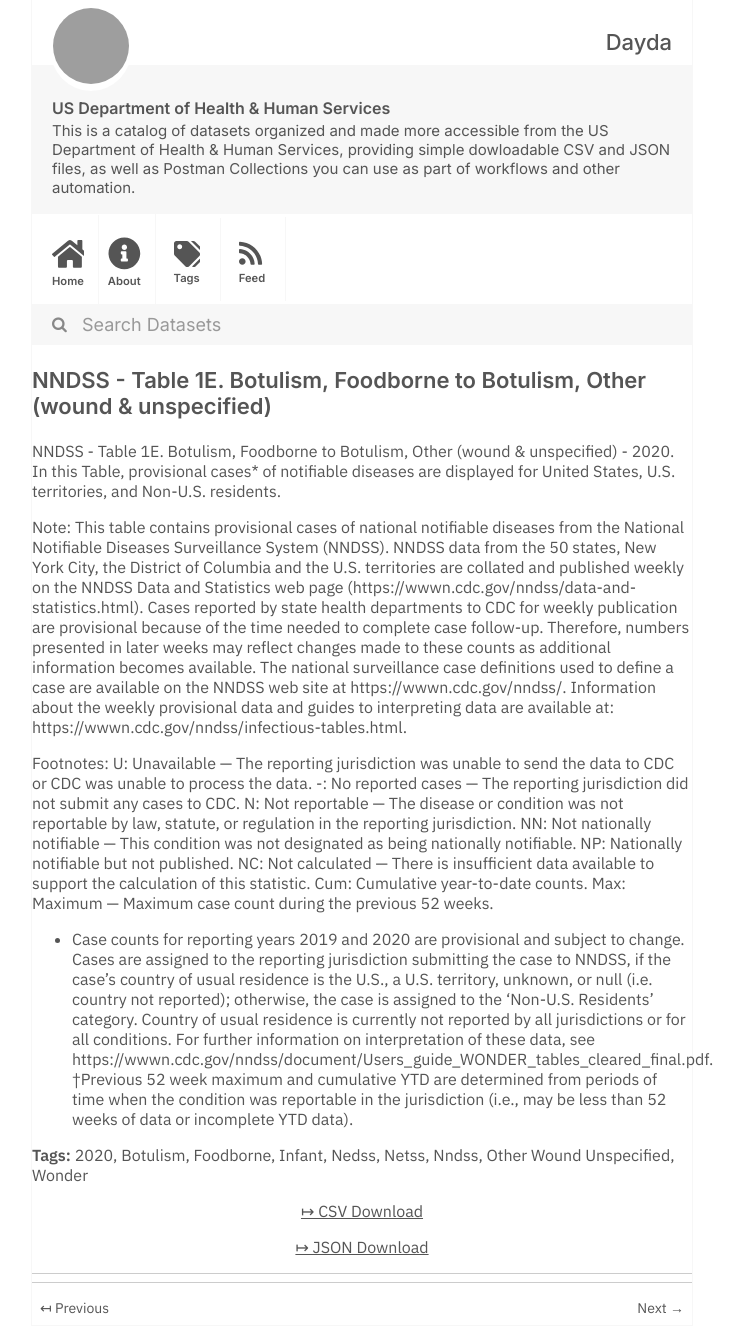
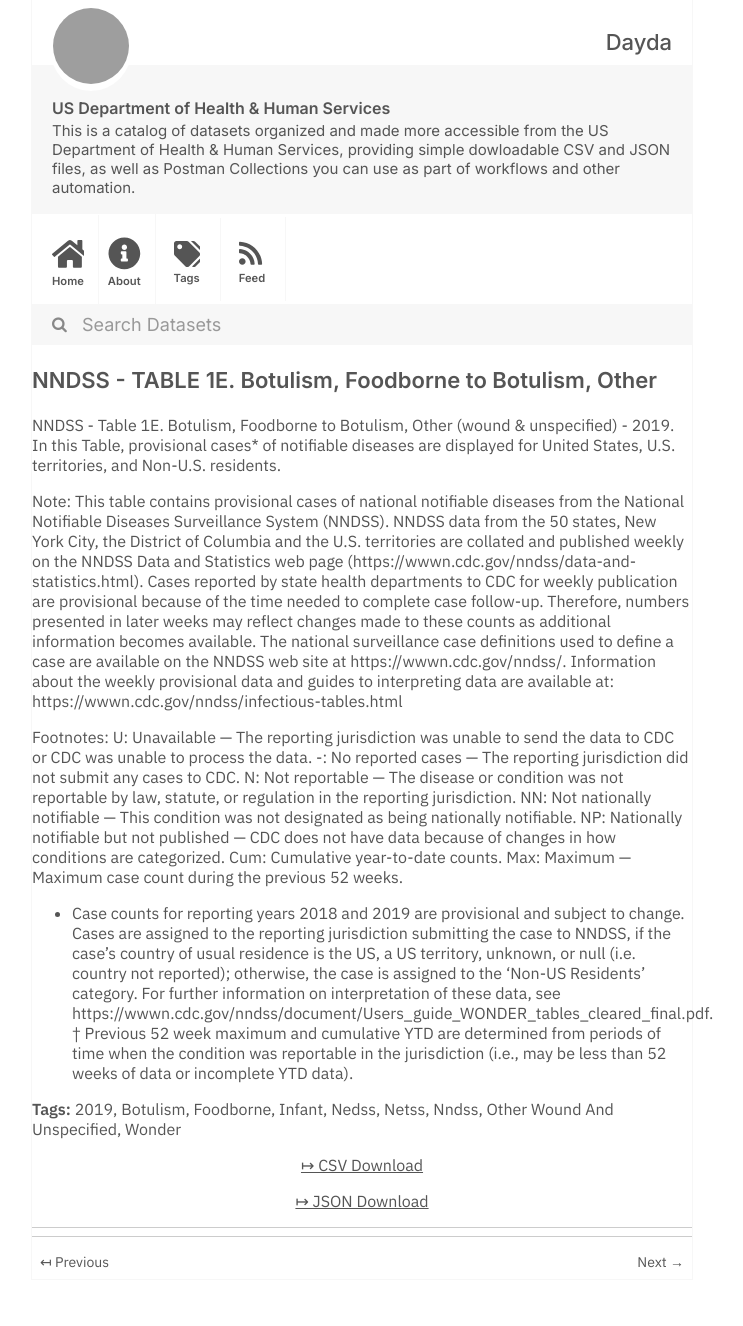
Before and after one commit to dayda-entities/us-department-of-health-and-human-services, a Jekyll site: the page built from _posts/2020-11-10-nndss-table-1e-botulism-foodbo.md, in a window 1280 px wide. Shown: the whole page, without its empty margins (278-1021 px from the left). Built offline with Jekyll 4.4.1, drawn with Linux system fonts in a browser that asks for light colours; after the commit the page ends 1280 px from its top, so only the background shows below that; grey boxes are pictures that could not be loaded.

Commit message:
Publish Data

```diff
--- a/_posts/2020-11-10-nndss-table-1e-botulism-foodbo.md
+++ b/_posts/2020-11-10-nndss-table-1e-botulism-foodbo.md
@@ -1,38 +1,37 @@
 ---
-title: 'NNDSS - Table 1E. Botulism, Foodborne to Botulism, Other (wound & unspecified)'
-created: '2020-11-10T16:16:31.996982'
-modified: '2021-04-17T02:53:43.272397'
+title: 'NNDSS - TABLE 1E. Botulism, Foodborne to Botulism, Other'
+created: '2020-11-10T16:18:50.565513'
+modified: '2021-04-25T14:59:12.645498'
 state: active
 type: dataset
 tags:
-  - '2020'
+  - '2019'
   - Botulism
   - Foodborne
   - Infant
   - Nedss
   - Netss
   - Nndss
-  - Other Wound Unspecified
+  - Other Wound And Unspecified
   - Wonder
 groups: []
-csv_url: 'https://data.cdc.gov/api/views/4bft-6yws/rows.csv?accessType=DOWNLOAD'
-json_url: 'https://data.cdc.gov/api/views/4bft-6yws/rows.json?accessType=DOWNLOAD'
+csv_url: 'https://data.cdc.gov/api/views/4t6w-ibvk/rows.csv?accessType=DOWNLOAD'
+json_url: 'https://data.cdc.gov/api/views/4t6w-ibvk/rows.json?accessType=DOWNLOAD'
 layout: post
 
 ---
-NNDSS - Table 1E. Botulism, Foodborne to Botulism, Other (wound & unspecified) - 2020. In this Table, provisional cases* of notifiable diseases are displayed for United States, U.S. territories, and Non-U.S. residents.
+NNDSS - Table 1E. Botulism, Foodborne to Botulism, Other (wound & unspecified) - 2019. In this Table, provisional cases* of notifiable diseases are displayed for United States, U.S. territories, and Non-U.S. residents.
 
 Note:
-This table contains provisional cases of national notifiable diseases from the National Notifiable Diseases Surveillance System (NNDSS). NNDSS data from the 50 states, New York City, the District of Columbia and the U.S. territories are collated and published weekly on the NNDSS Data and Statistics web page (https://wwwn.cdc.gov/nndss/data-and-statistics.html). Cases reported by state health departments to CDC for weekly publication are provisional because of the time needed to complete case follow-up. Therefore, numbers presented in later weeks may reflect changes made to these counts as additional information becomes available. The national surveillance case definitions used to define a case are available on the NNDSS web site at https://wwwn.cdc.gov/nndss/. Information about the weekly provisional data and guides to interpreting data are available at: https://wwwn.cdc.gov/nndss/infectious-tables.html.
+This table contains provisional cases of national notifiable diseases from the National Notifiable Diseases Surveillance System (NNDSS). NNDSS data from the 50 states, New York City, the District of Columbia and the U.S. territories are collated and published weekly on the NNDSS Data and Statistics web page (https://wwwn.cdc.gov/nndss/data-and-statistics.html). Cases reported by state health departments to CDC for weekly publication are provisional because of the time needed to complete case follow-up. Therefore, numbers presented in later weeks may reflect changes made to these counts as additional information becomes available. The national surveillance case definitions used to define a case are available on the NNDSS web site at https://wwwn.cdc.gov/nndss/. Information about the weekly provisional data and guides to interpreting data are available at: https://wwwn.cdc.gov/nndss/infectious-tables.html
 
 Footnotes:
 U: Unavailable — The reporting jurisdiction was unable to send the data to CDC or CDC was unable to process the data.
 -: No reported cases — The reporting jurisdiction did not submit any cases to CDC.
 N: Not reportable — The disease or condition was not reportable by law, statute, or regulation in the reporting jurisdiction.
 NN: Not nationally notifiable — This condition was not designated as being nationally notifiable.
-NP: Nationally notifiable but not published.
-NC: Not calculated — There is insufficient data available to support the calculation of this statistic.
+NP: Nationally notifiable but not published — CDC does not have data because of changes in how conditions are categorized.
 Cum: Cumulative year-to-date counts.
 Max: Maximum — Maximum case count during the previous 52 weeks.
-* Case counts for reporting years 2019 and 2020 are provisional and subject to change. Cases are assigned to the reporting jurisdiction submitting the case to NNDSS, if the case's country of usual residence is the U.S., a U.S. territory, unknown, or null (i.e. country not reported); otherwise, the case is assigned to the 'Non-U.S. Residents' category. Country of usual residence is currently not reported by all jurisdictions or for all conditions. For further information on interpretation of these data, see https://wwwn.cdc.gov/nndss/document/Users_guide_WONDER_tables_cleared_final.pdf.
-†Previous 52 week maximum and cumulative YTD are determined from periods of time when the condition was reportable in the jurisdiction (i.e., may be less than 52 weeks of data or incomplete YTD data).
+* Case counts for reporting years 2018 and 2019 are provisional and subject to change. Cases are assigned to the reporting jurisdiction submitting the case to NNDSS, if the case's country of usual residence is the US, a US territory, unknown, or null (i.e. country not reported); otherwise, the case is assigned to the 'Non-US Residents' category. For further information on interpretation of these data, see https://wwwn.cdc.gov/nndss/document/Users_guide_WONDER_tables_cleared_final.pdf.
+† Previous 52 week maximum and cumulative YTD are determined from periods of time when the condition was reportable in the jurisdiction (i.e., may be less than 52 weeks of data or incomplete YTD data).
```
